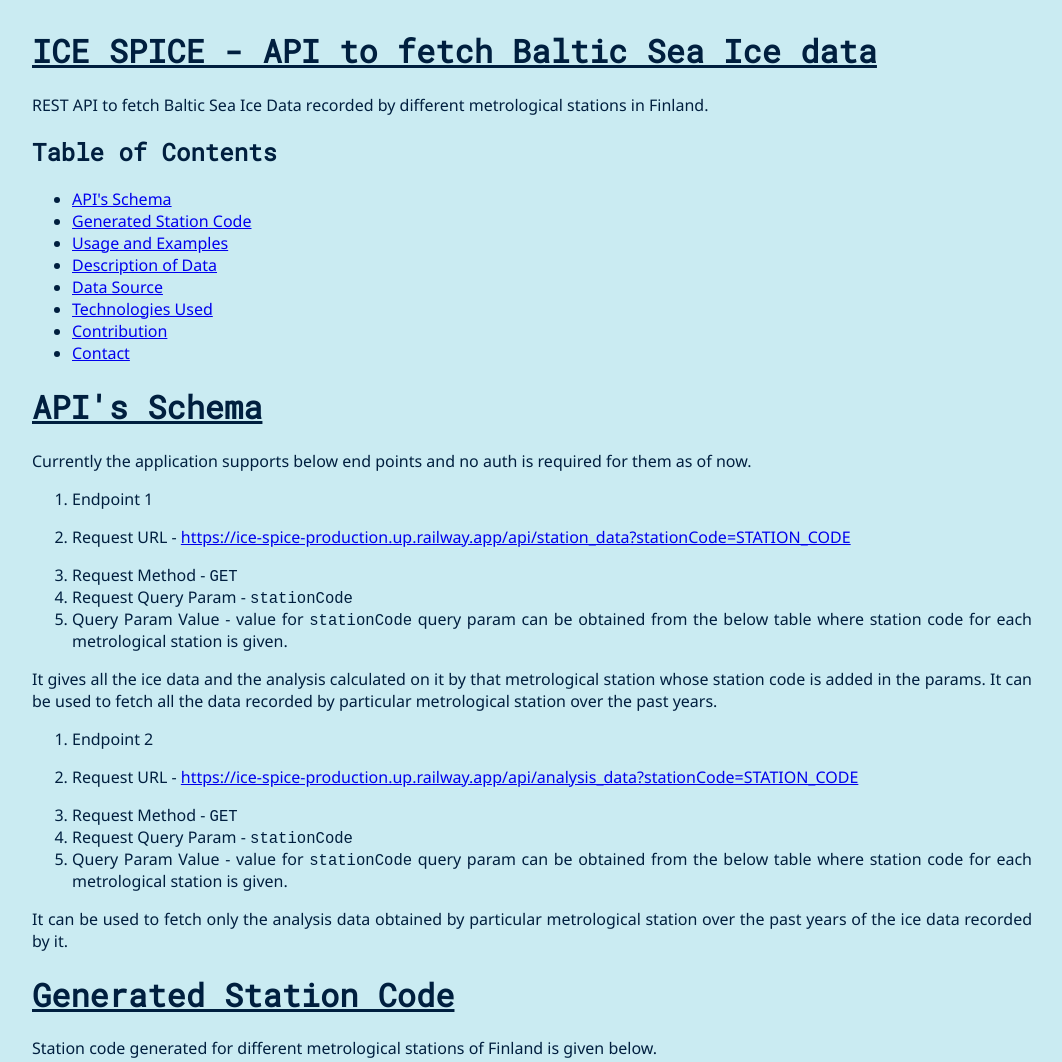
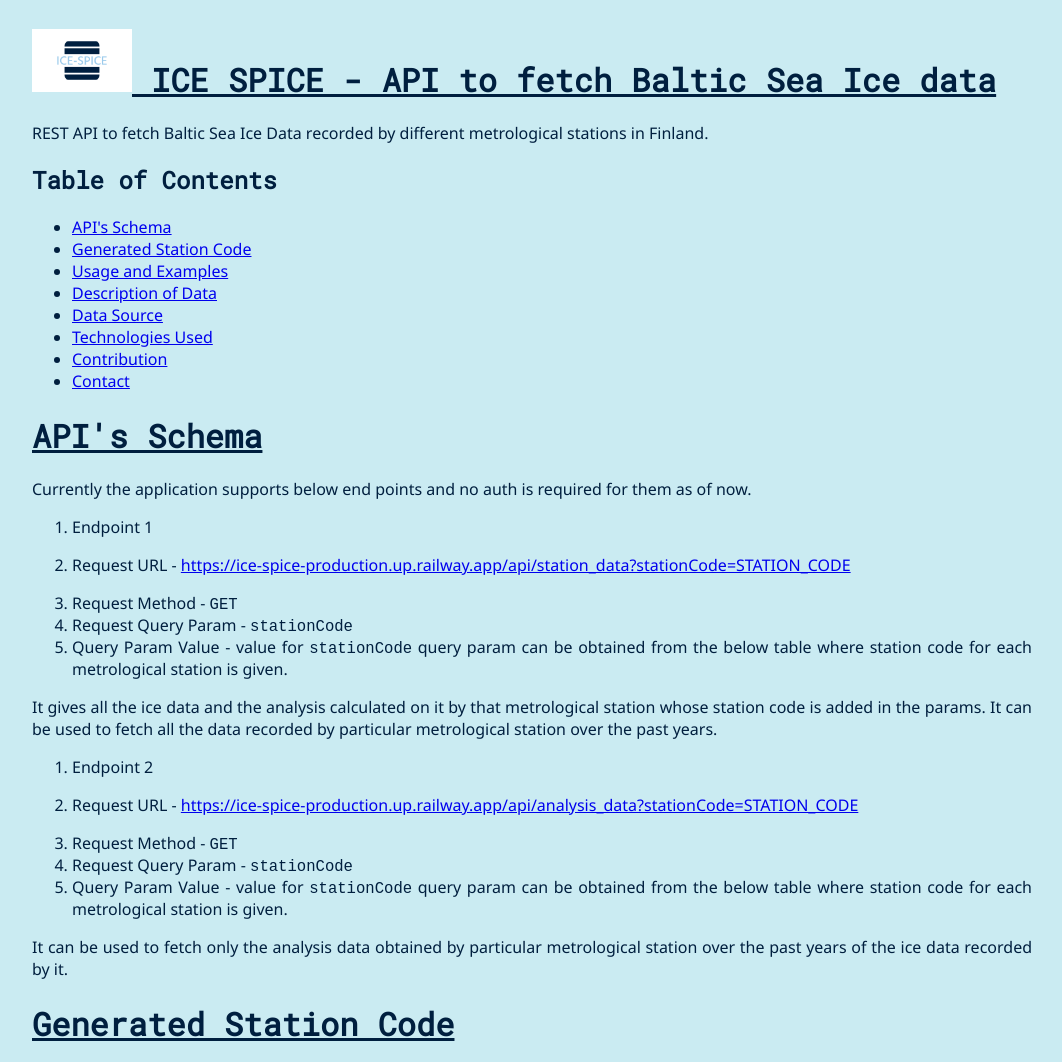
Before and after one commit to srrathi/ice-spice, a plain HTML site: page public/index.html in a window 1280 px wide. Shown: the top 1062 px of the page, without its empty margins (108-1170 px from the left). Drawn offline with Linux system fonts and the light colour scheme.

Commit message:
added logo

```diff
--- a/public/index.html
+++ b/public/index.html
@@ -6,6 +6,7 @@
     <meta http-equiv="X-UA-Compatible" content="IE=edge">
     <meta name="viewport" content="width=device-width, initial-scale=1.0">
     <title>Ice-Spice | Developed by Sitaram Rathi</title>
+    <link rel="icon" type="image/x-icon" href="./favicon.ico">
     <link href="https://fonts.googleapis.com/css?family=Noto+Sans|Roboto+Mono&display=swap" rel="stylesheet">
     <style>
         body {
@@ -85,7 +86,7 @@
 
 <body>
     <div class="container">
-        <h1 id="ice-spice-api-to-fetch-baltic-sea-ice-data">ICE SPICE - API to fetch Baltic Sea Ice data</h1>
+        <h1 id="ice-spice-api-to-fetch-baltic-sea-ice-data"><img alt="ICE-SPICE" src="/public/logo.png" width="10%" height="10%"> ICE SPICE - API to fetch Baltic Sea Ice data</h1>
         <p>REST API to fetch Baltic Sea Ice Data recorded by different metrological stations in Finland.</p>
         <h2 id="table-of-contents">Table of Contents</h2>
         <ul>
```
Also changed, not shown: public/favicon.ico (added), public/logo.png (added), readme.md.
